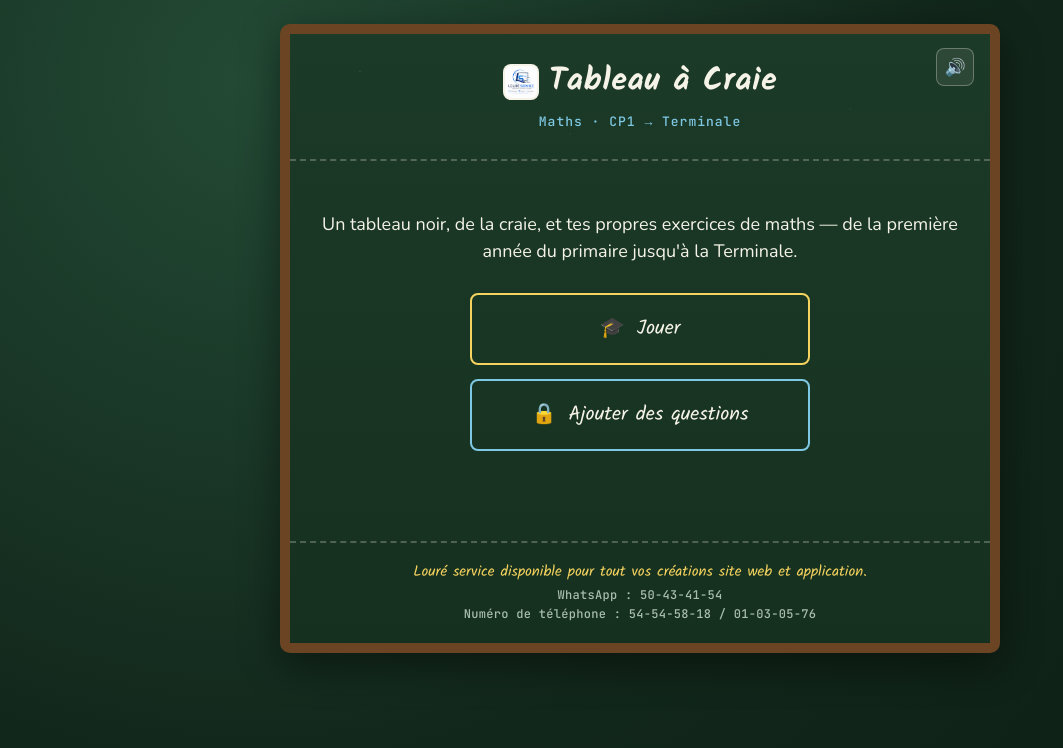
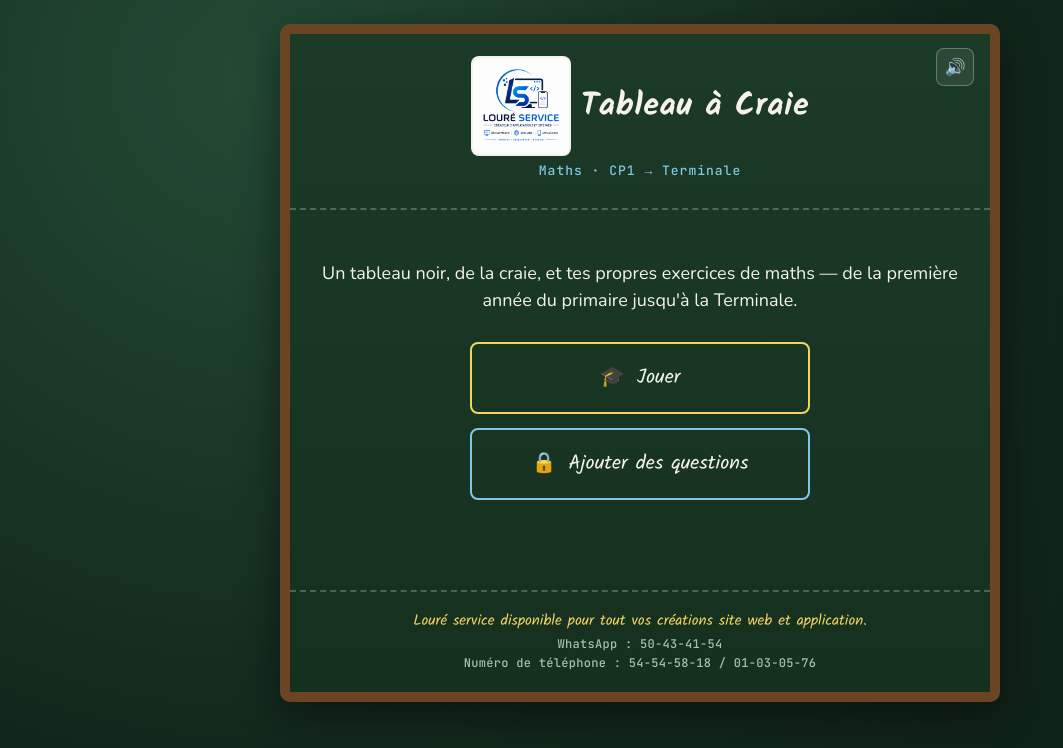
Before and after one commit to hamedlalegende494-coder/Tableau-a-craie-, a plain HTML site: page index.html in a window 1280 px wide. Shown: the whole page, without its empty margins (0-1063 px from the left). Drawn offline with nearby package versions, Linux system fonts and the light colour scheme.

Commit message:
Update logo size and modify terminale labels

```diff
--- a/index.html
+++ b/index.html
@@ -324,8 +324,8 @@ input, textarea {
 }
 
 #header-logo {
-  width: 36px;
-  height: 36px;
+  width: 100px;
+  height: 100px;
   object-fit: contain;
   border-radius: 8px;
   background: #f5f3e7;
@@ -392,7 +392,9 @@ input, textarea {
     { id: "troisieme", label: "3ème", group: "Collège" },
     { id: "seconde", label: "2nde", group: "Lycée" },
     { id: "premiere", label: "1ère", group: "Lycée" },
-    { id: "terminale", label: "Terminale", group: "Lycée" },
+    { id: "terminale", label: "Terminale D", group: "Lycée" },
+    { id: "terminale", label: "Terminale A", group: "Lycée" },
+    { id: "terminale", label: "Terminale C", group: "Lycée" },
   ];
   var GROUPS = ["Primaire", "Collège", "Lycée"];
   var LEVELS_PER_GROUP = {
```
